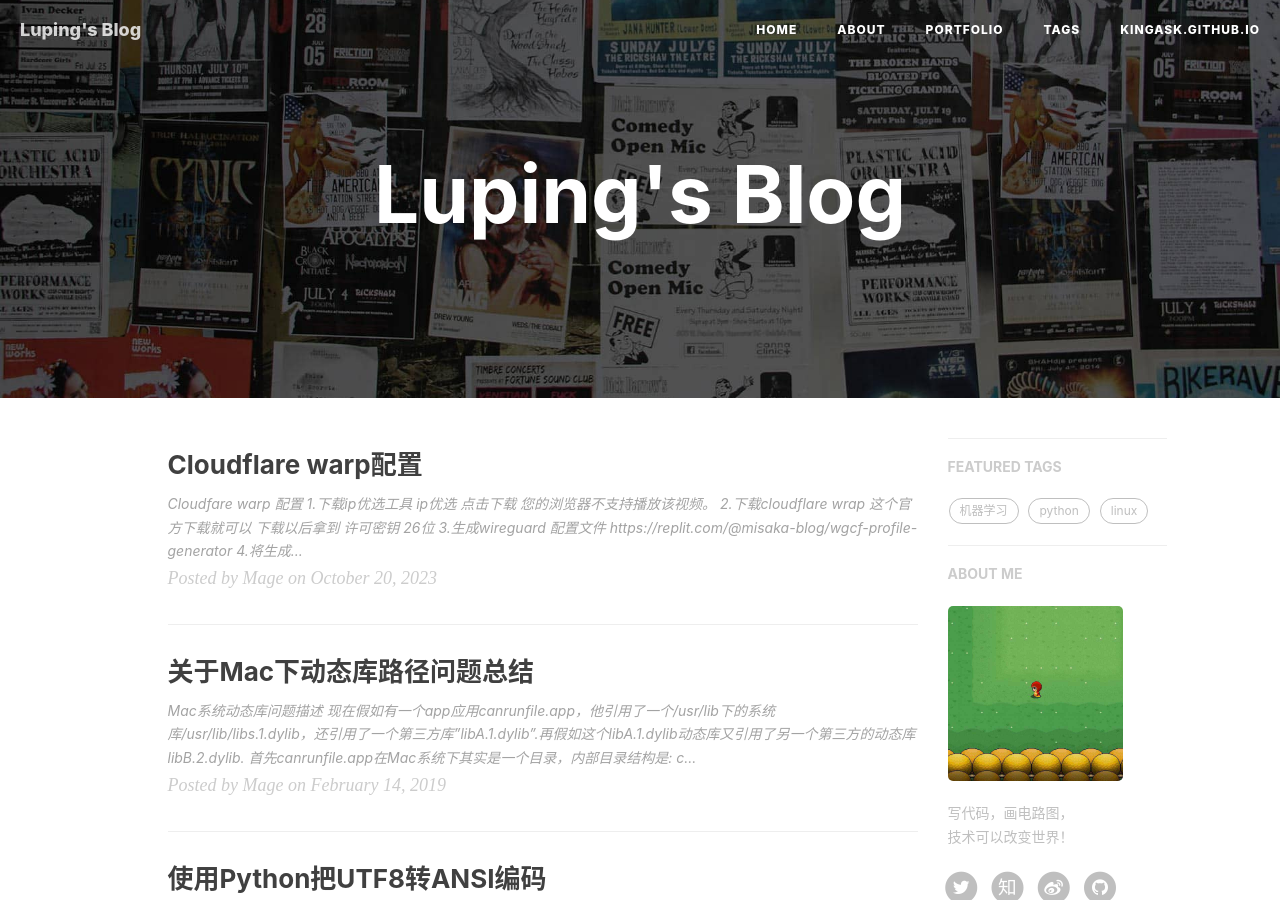
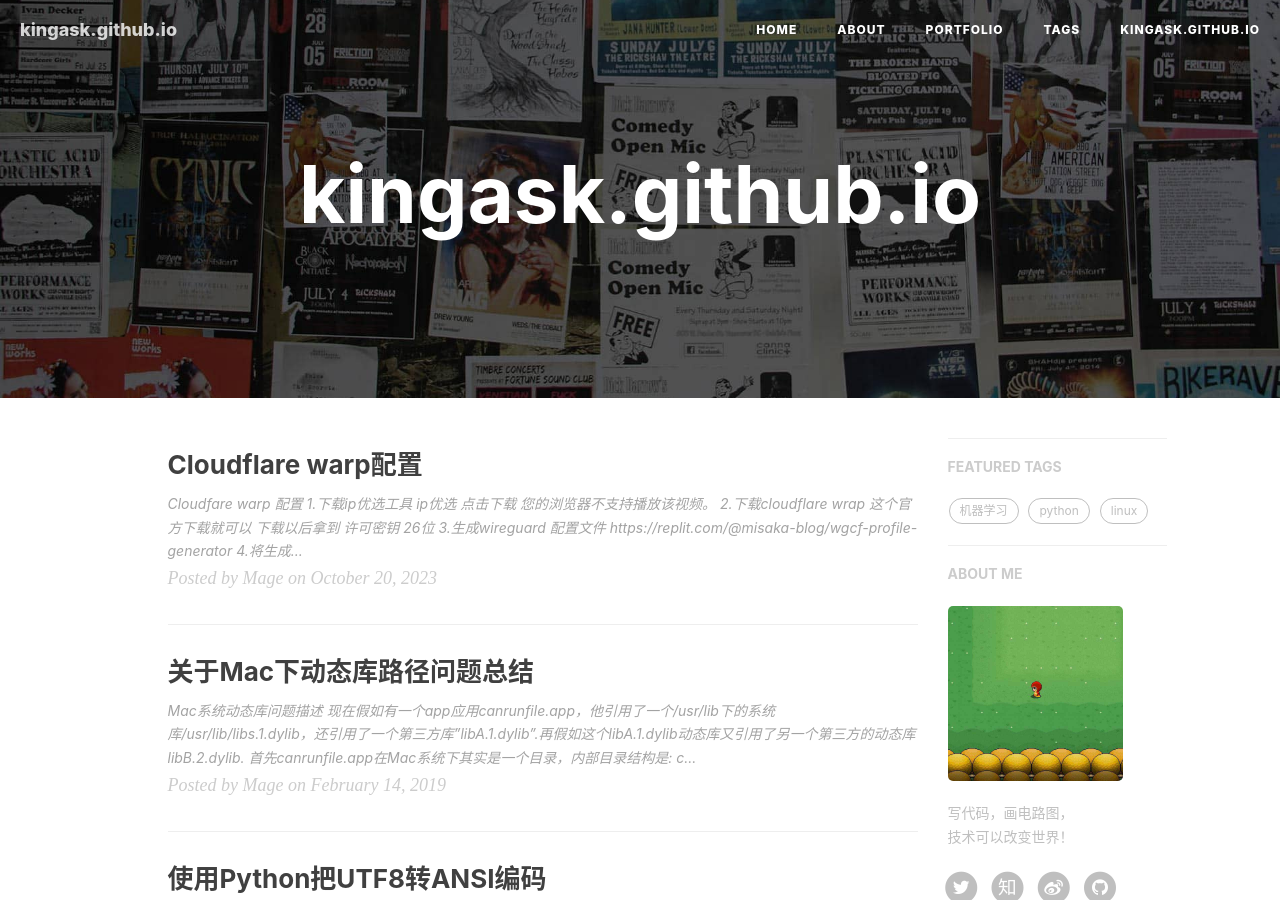
Before and after one commit to kingask/kingask.github.io, a Jekyll site: the page built from index.html, in a window 1280 px wide and 900 px high. Built offline with Jekyll 4.4.1, drawn with Linux system fonts in a browser that asks for light colours; nearby versions of some CDN libraries; the list of posts is cut into pages by our own code; comment, search, counter and statistics services are not loaded; some of the changed text lies outside the part shown.

Commit message:
modified:   _config.yml

```diff
--- a/_config.yml
+++ b/_config.yml
@@ -1,11 +1,11 @@
 # Site settings
-title: Luping's Blog
+title:
 SEOTitle: luping的博客
 header-img: img/home-bg.jpg
 email: boss@fuluping.com
 description: "关于前端与设计、黑客与画家 | luping，Web & Mobile Lover，Software Engineer，UX Designer | 这里是 @luping 的个人博客，与你一起发现更大的世界。"
 keyword: "luping的博客, Hux Blog, 博客, 个人网站, C++,Erlang,Python,移动互联网,手机游戏,app, 设计"
-url: "https://z99.xyz"              # your host, for absolute URL
+url: "https://blog.fuluping.com"              # your host, for absolute URL
 baseurl: ""                             # for example, '/blog' if your blog hosted on 'host/blog'
 
 
```
